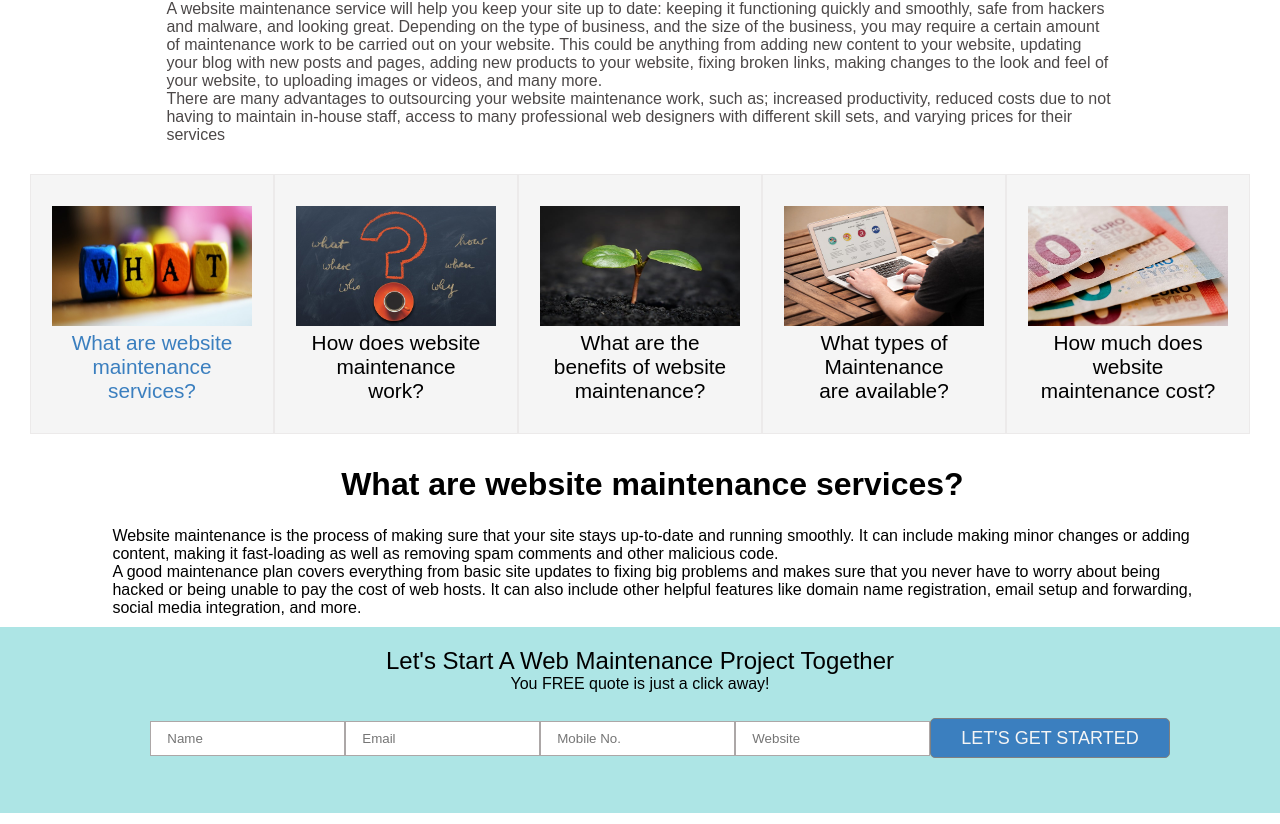
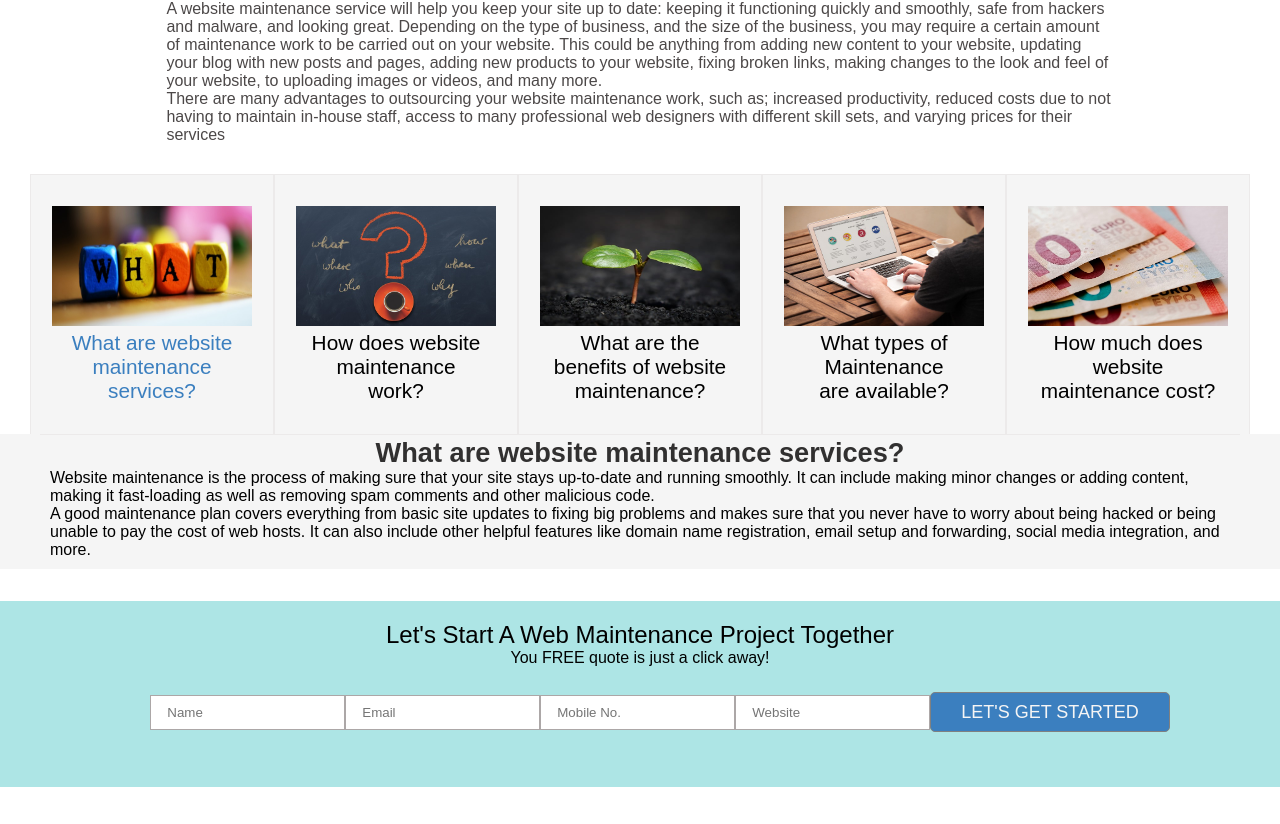
Before and after one commit to harshvns/website-design, a React (Create React App) app: page / in a window 1280 px wide. Shown: the part 796-1620 px from the top of the page. Built offline with nearby package versions, Linux system fonts and the light colour scheme; a web font is replaced by a local one.

Commit message:
Some changes made

```diff
--- a/src/Components/Page2/Page2.css
+++ b/src/Components/Page2/Page2.css
@@ -20,10 +20,11 @@
 }
 .headingp2{
     text-align: center;
-    font-size: 2rem;
-    font-weight: 600;
+    font-size: 1.7rem;
+    font-weight: 550;
+    color: rgb(49, 48, 48);
     margin-top: -.5rem;
-    margin-bottom: 1.5rem;
+    /* margin-bottom: 1.5rem; */
 }
 .heading1{
     text-align: center;
@@ -47,17 +48,21 @@
 
 .box{
     /* padding-top: 5%; */
-    padding-left: 8%;
-    padding-right: 8%;
+    /* padding-left: 8%;
+    padding-right: 8%; */
     display: flex;
+    justify-content: center;
 }
 
 .box2{
+    /* display: flex; */
+    /* justify-content: center; */
     width: 300px;
     height: 260px;
     box-sizing: border-box;
     color: black;
     border: 1px solid rgba(224, 217, 217, 0.409);
+    border-bottom: none;
     text-align: center;
     font-size: 1.3rem;
     padding: 10px;
@@ -67,16 +72,23 @@
 }
 
 .maintenance{
-    /* padding-top: 5%; */
-    padding-left: 8%;
-    padding-right: 8%;
-    /* display: flex; */
+    margin-top: -30px;
+    /* margin: 10px; */
+    display: flex;
+    justify-content: center;
+    margin-bottom: 2rem;
+    background-color: whitesmoke;
+
 }
 .mainten{
-    width: 1100px;
+    width: 1200px;
     height: auto;
-    box-sizing: border-box;
-    /* border: 1px solid rgba(141, 132, 132, 0.409); */
+
+    padding: 10px;
+
+    /* box-sizing: border-box; */
+
+    border-top:.01px solid rgba(224, 217, 217, 0.409);
     font-size: 1rem;
     font-weight: 450;
     padding: 10px;
--- a/src/Components/Page5/Page5.css
+++ b/src/Components/Page5/Page5.css
@@ -5,11 +5,11 @@
 
 .container5{
     display: flex;
-    justify-content: space-between;
+    justify-content: center;
     flex-wrap: wrap;
     padding-left: 2rem;
     padding-right: 2rem;
-    gap: 1rem;
+    gap: 1.79rem;
     margin-top: 2.5rem;
 
 }
@@ -20,7 +20,7 @@
     padding-right: 1rem;
     box-sizing: border-box;
     /* max-width: 340px; */
-    height: 100%;
+    /* height: 100%; */
     box-shadow:  rgb(154, 170, 207, 21%);
     padding-bottom: 1rem;
 }
```
